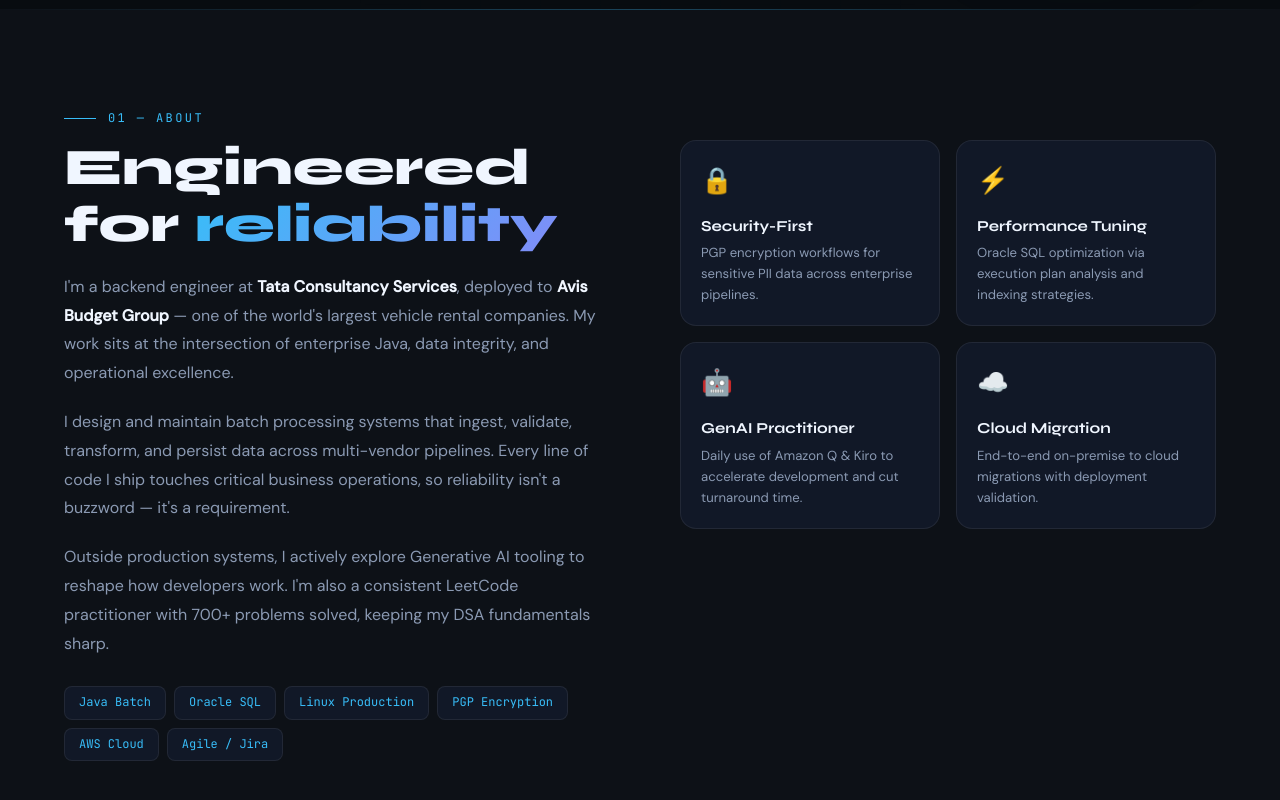
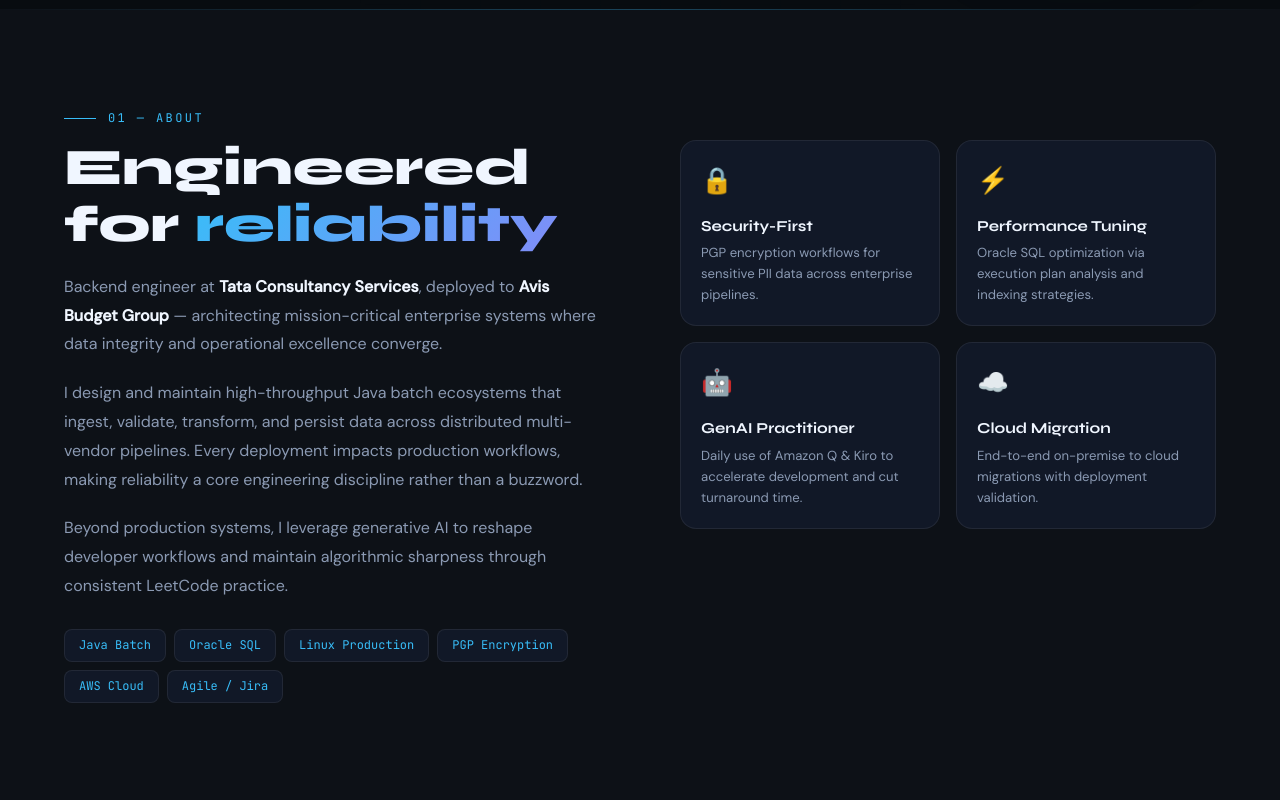
Before and after one commit to VasanthKumar29/vasanth-portfolio, a React (Create React App) app: page / in a window 1280 px wide. Shown: the part 956-1756 px from the top of the page. Built offline with nearby package versions, Linux system fonts and the light colour scheme; the HTML template or start-up script is replaced by a standard one.

Commit message:
feat: improve content with professional concise English

```diff
--- a/src/components/About.js
+++ b/src/components/About.js
@@ -28,13 +28,13 @@
               Engineered for <span>reliability</span>
             </h2>
             <p>
-              I'm a backend engineer at <strong>Tata Consultancy Services</strong>, deployed to <strong>Avis Budget Group</strong> — one of the world's largest vehicle rental companies. My work sits at the intersection of enterprise Java, data integrity, and operational excellence.
+              Backend engineer at <strong>Tata Consultancy Services</strong>, deployed to <strong>Avis Budget Group</strong> — architecting mission-critical enterprise systems where data integrity and operational excellence converge.
             </p>
             <p>
-              I design and maintain batch processing systems that ingest, validate, transform, and persist data across multi-vendor pipelines. Every line of code I ship touches critical business operations, so reliability isn't a buzzword — it's a requirement.
+              I design and maintain high-throughput Java batch ecosystems that ingest, validate, transform, and persist data across distributed multi-vendor pipelines. Every deployment impacts production workflows, making reliability a core engineering discipline rather than a buzzword.
             </p>
             <p>
-              Outside production systems, I actively explore Generative AI tooling to reshape how developers work. I'm also a consistent LeetCode practitioner with 700+ problems solved, keeping my DSA fundamentals sharp.
+              Beyond production systems, I leverage generative AI to reshape developer workflows and maintain algorithmic sharpness through consistent LeetCode practice.
             </p>
             <div className="about-chips">
               <span>Java Batch</span>
--- a/src/components/Hero.js
+++ b/src/components/Hero.js
@@ -2,7 +2,7 @@
 import vasanthImg from '../assets/vasanth.jpeg';
 import './Hero.css';
 
-const roles = ['Backend Java Engineer', 'SQL Developer', 'Cloud Migration Expert', 'GenAI Enthusiast'];
+const roles = ['Backend Java Engineer', 'SQL Developer', 'GenAI Enthusiast'];
 
 export default function Hero() {
   const [roleIndex, setRoleIndex] = useState(0);
@@ -65,7 +65,7 @@
           </div>
 
           <p className="hero-description animate-fade-in-up delay-3">
-            Backend-focused engineer at <strong>TCS × Avis Budget Group</strong> — crafting secure enterprise batch systems, optimizing Oracle SQL at scale, and accelerating delivery with Generative AI tools.
+            Backend engineer at <strong>TCS × Avis Budget Group</strong> — architecting enterprise batch systems, optimizing Oracle SQL pipelines, and accelerating delivery through generative AI tooling.
           </p>
 
           <div className="hero-stats animate-fade-in-up delay-4">
```
Also changed, not shown: 1 other file (tests, documents, lock files or other folders).
